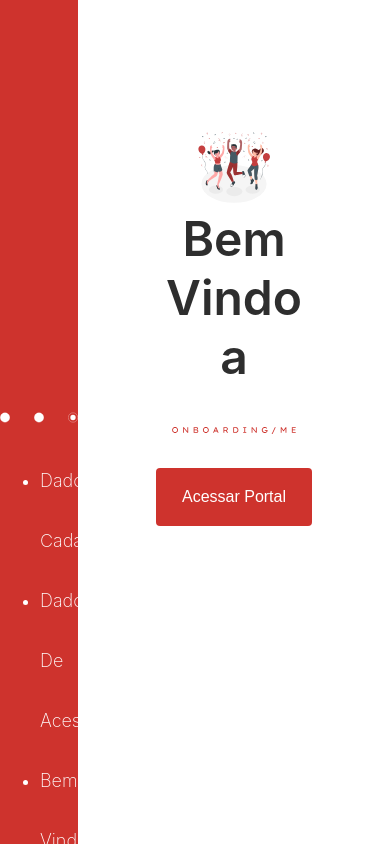
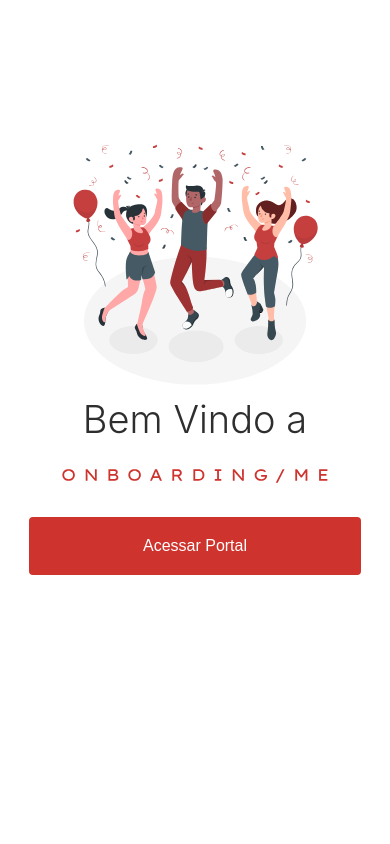
Before and after one commit to StartFuture/onboarding-me-rh-front, a React (Create React App) app: page /welcome in a window 390 px wide. Built offline with nearby package versions, Linux system fonts and the light colour scheme.

Commit message:
mobile welcome page

```diff
--- a/src/assets/css/sidebar.css
+++ b/src/assets/css/sidebar.css
@@ -23,9 +23,15 @@
   gap: 24px;
 }
 
-  .logo-ome{
+.logo-ome {
   color: rgb(255, 255, 255);
   position: fixed;
   margin-top: 470px;
   margin-left: 90px;
 }
+
+@media (max-width: 600px) {
+  .sidebar {
+    display: none;
+  }
+}
--- a/src/pages/Welcome/assets/css/style.css
+++ b/src/pages/Welcome/assets/css/style.css
@@ -38,3 +38,22 @@
 .logo-onboarding {
   width: 80% !important;
 }
+
+@media (max-width: 600px) {
+  .container-welcome {
+    width: 100%;
+  }
+
+  .content-welcome {
+    width: 85%;
+  }
+
+  .content-welcome h1 {
+    font-size: 38px;
+    font-weight: 300;
+  }
+
+  .content-welcome img {
+    width: 80%;
+  }
+}
```
Lines whose indentation alone changed are shown as unchanged.
